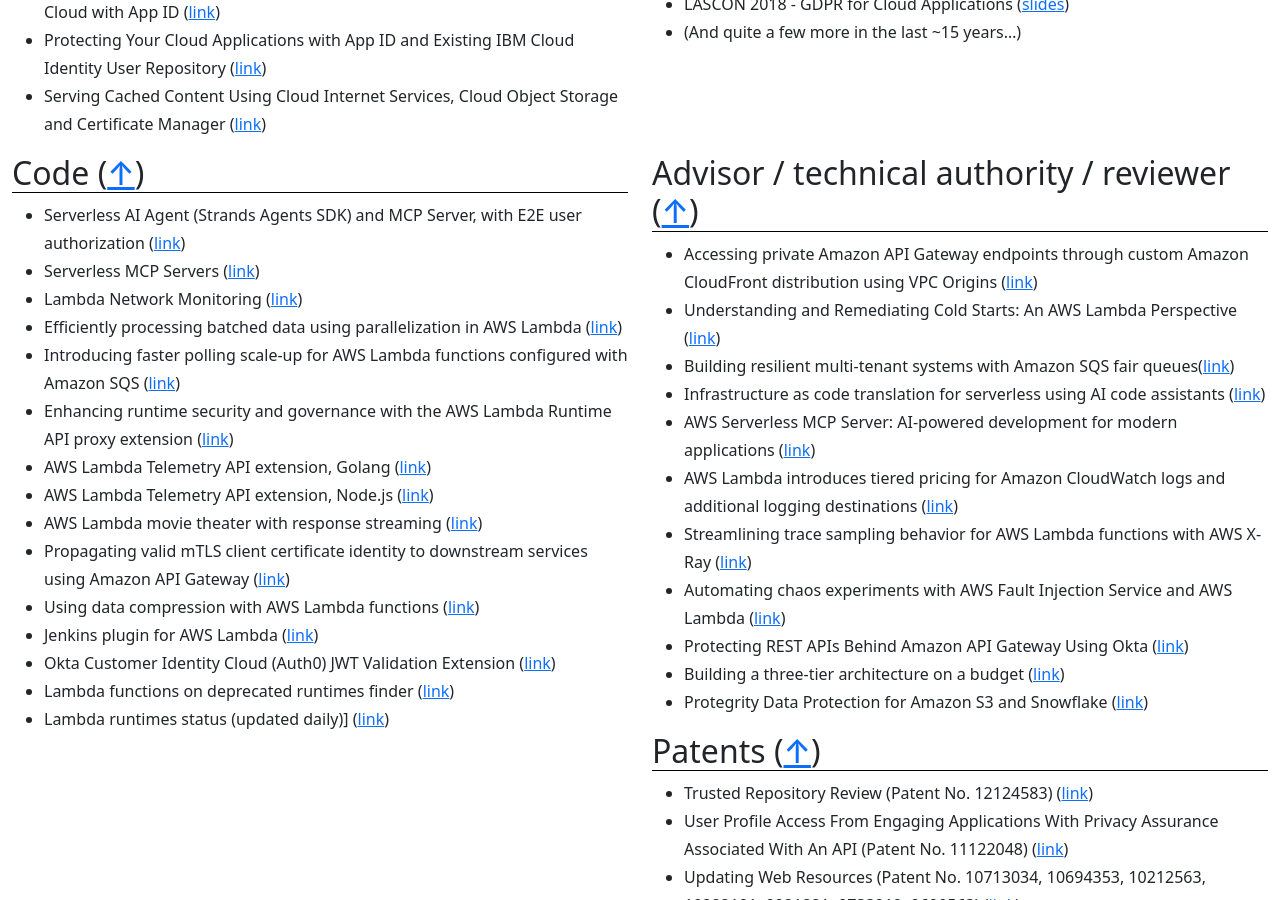
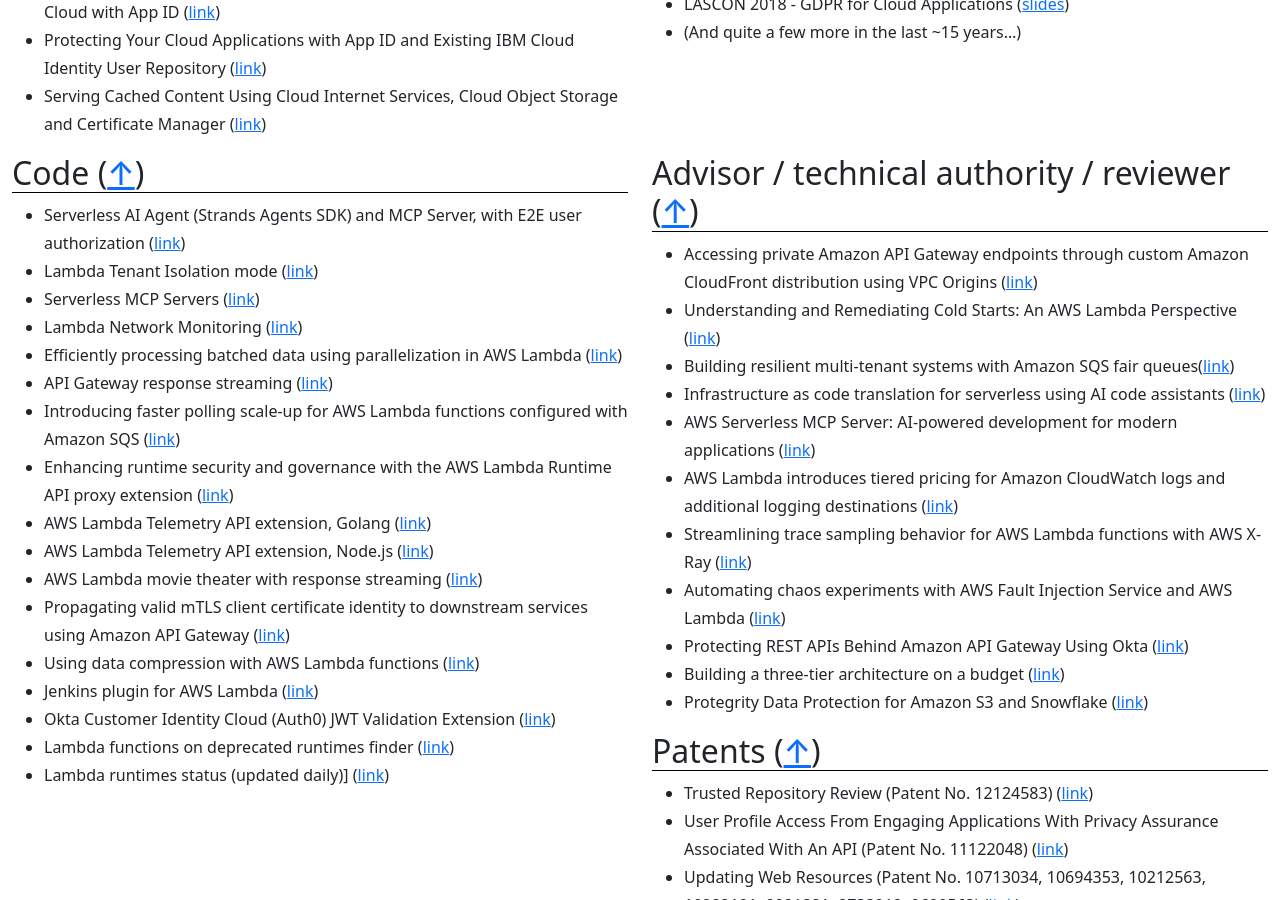
Before and after one commit to aal80/whoami, a Jekyll site: the page built from index.md, in a window 1280 px wide and 900 px high, scrolled down 2175 px. Built offline with Jekyll 4.4.1, drawn with Linux system fonts in a browser that asks for light colours.

Commit message:
Update code.md

```diff
--- a/_includes/code.md
+++ b/_includes/code.md
@@ -1,9 +1,11 @@
 ## Code ([↑](#top))
 
 - Serverless AI Agent (Strands Agents SDK) and MCP Server, with E2E user authorization ([link](https://github.com/aws-samples/sample-serverless-mcp-servers/tree/main/strands-agent-on-lambda))
+- Lambda Tenant Isolation mode ([link](https://github.com/aws-samples/sample-lambda-tenant-isolation))
 - Serverless MCP Servers ([link](https://github.com/aws-samples/sample-serverless-mcp-servers))
 - Lambda Network Monitoring ([link](https://github.com/aws-samples/sample-lambda-network-monitor))
 - Efficiently processing batched data using parallelization in AWS Lambda ([link](https://github.com/aws-samples/lambda-with-multithreading))
+- API Gateway response streaming ([link](https://github.com/aws-samples/serverless-samples/tree/main/apigw-response-streaming))
 - Introducing faster polling scale-up for AWS Lambda functions configured with Amazon SQS ([link](https://github.com/aws-samples/lambda-sqs-event-source-mapping-scaling-improvements))
 - Enhancing runtime security and governance with the AWS Lambda Runtime API proxy extension ([link](https://github.com/aws-samples/aws-lambda-extensions/tree/main/nodejs-example-lambda-runtime-api-proxy-extension))
 - AWS Lambda Telemetry API extension, Golang ([link](https://github.com/aws-samples/aws-lambda-extensions/tree/main/go-example-telemetry-api-extension))
```
